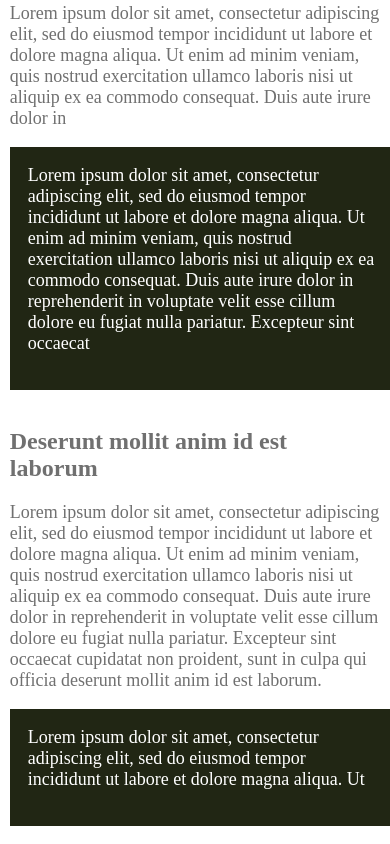
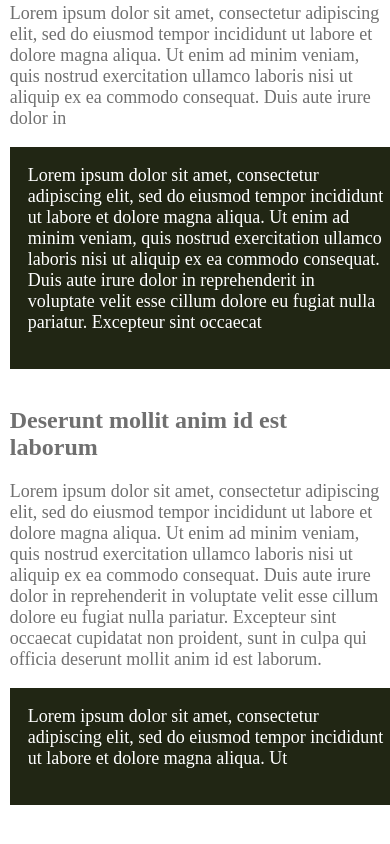
Before and after one commit to segunajibola/elephant-page, a plain HTML site: page index.html in a window 390 px wide. Shown: the part 1032-1876 px from the top of the page. After the commit the page ends 1855 px from the top, so only its background shows below. Drawn offline with Linux system fonts and the light colour scheme.

Commit message:
change96

```diff
--- a/style.css
+++ b/style.css
@@ -75,6 +75,6 @@ img {
   }
 
   .col-bg {
-    max-width: 95%;
+    max-width: 96%;
   }
 }
```
